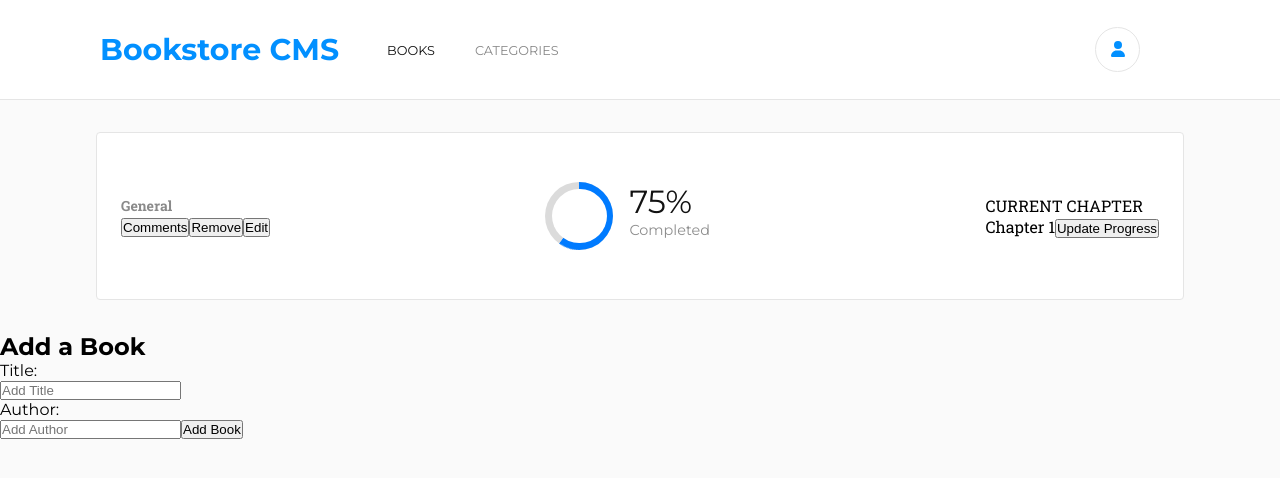
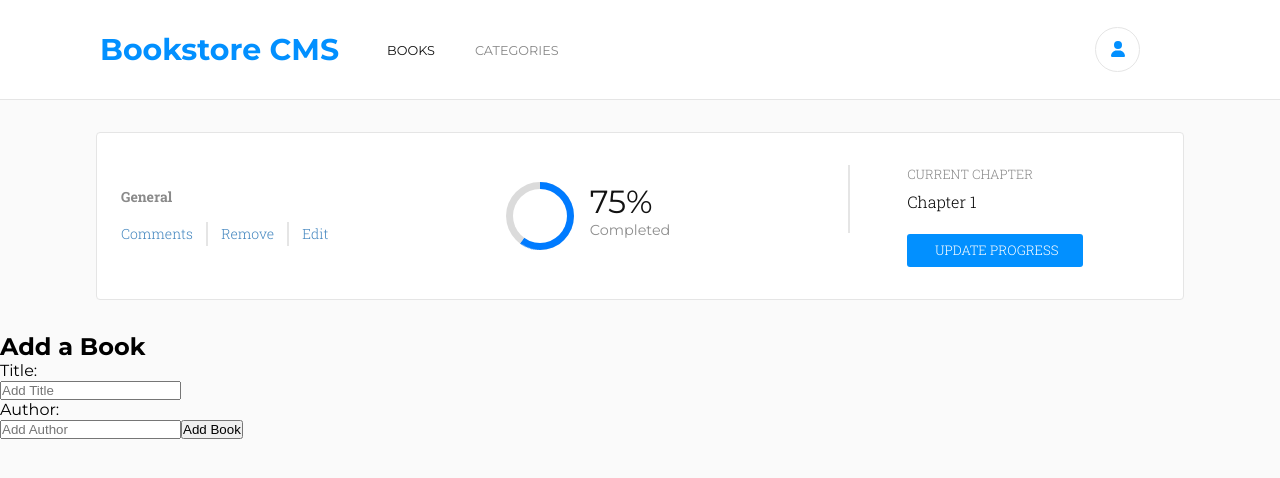
Before and after one commit to hsztan/book-store, a React (Create React App) app: page / in a window 1280 px wide. Both pictures are taken after typing "Sample", "Sample" into the empty fields and a click on the button "Add Book". Shown: the top 478 px of the page. Built offline with nearby package versions, Linux system fonts and the light colour scheme; no server answers.

Commit message:
Style chapter container and separator

```diff
--- a/src/components/book-list/BookList.style.scss
+++ b/src/components/book-list/BookList.style.scss
@@ -1,5 +1,6 @@
 .bookscontainer {
   $medium-blue: #307bbe;
+  $azure: #0290ff;
   font-family: 'Roboto Slab', serif;
   padding: 1rem 3rem;
 
@@ -22,6 +23,7 @@
       border-radius: 4px;
 
       .info {
+        width: 20%;
         .category {
           color: #8a8a8a;
           font-size: 0.875rem;
@@ -33,12 +35,71 @@
           color: #121212;
         }
         .author {
+          font-weight: 300;
           font-size: 0.875rem;
           color: #4386bf;
+        }
+        .actions {
+          display: flex;
+          align-items: center;
+          justify-content: space-between;
+          width: 100%;
+          margin-top: 1rem;
+
+          button {
+            font-family: inherit;
+            font-weight: 300;
+            font-size: 0.875rem;
+            color: #4386bf;
+            background-color: #fff;
+            border: none;
+            cursor: pointer;
+          }
+
+          .separator {
+            height: 1.5rem;
+            border: 0.5px solid #e5e5e5;
+          }
         }
       }
 
       .chapter {
+        width: 30%;
+        display: flex;
+
+        .separator-chapter {
+          height: 4.25rem;
+          border: 0.5px solid #e5e5e5;
+          margin-right: 3.6rem;
+        }
+
+        &-info {
+          display: flex;
+          flex-direction: column;
+          p {
+            color:#121212;
+            opacity: 0.5;
+            font-size: 0.813rem;
+            font-weight: 300;
+          }
+          .chapter-name {
+            margin-top: 0.5rem;
+            font-size: 1rem;
+            font-weight: 300;
+          }
+          button {
+            width: 11rem;
+            margin-top: 1.4rem;
+            text-transform: uppercase;
+            font-family: inherit;
+            font-weight: 300;
+            color: #fff;
+            background-color: $azure;
+            border: none;
+            border-radius: 3px;
+            padding: 0.438rem 1.188rem 0.5rem 1.375rem;
+          }
+        }
       }
     }
   }
--- a/src/components/book/Book.jsx
+++ b/src/components/book/Book.jsx
@@ -17,6 +17,7 @@ const Book = (props) => {
           <button type="button" className="btn btn-primary">
             Comments
           </button>
+          <span className="separator" />
           <button
             type="button"
             className="btn btn-danger"
@@ -24,6 +25,7 @@ const Book = (props) => {
           >
             Remove
           </button>
+          <span className="separator" />
           <button type="button" className="btn btn-secondary">
             Edit
           </button>
@@ -33,11 +35,14 @@ const Book = (props) => {
       <ProgressBar />
 
       <div className="chapter">
-        <p>CURRENT CHAPTER</p>
-        <span className="chapter-name">Chapter 1</span>
-        <button type="button" className="update">
-          Update Progress
-        </button>
+        <span className="separator-chapter" />
+        <div className="chapter-info">
+          <p>CURRENT CHAPTER</p>
+          <span className="chapter-name">Chapter 1</span>
+          <button type="button" className="update">
+            Update Progress
+          </button>
+        </div>
       </div>
     </li>
   );
```
